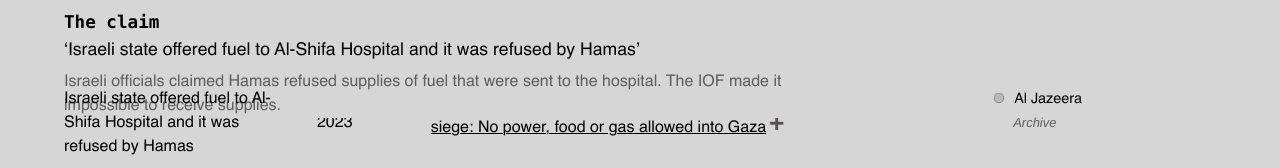
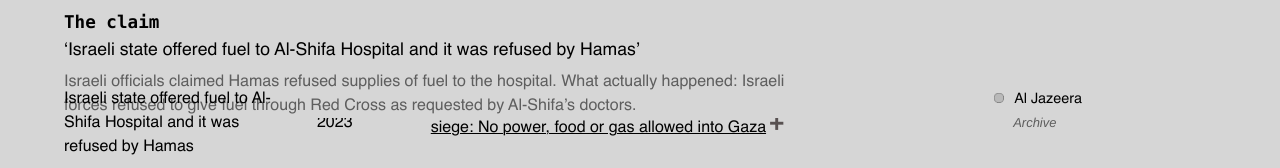
Before and after one commit to tamtzekin/hasbara-tracker, a React (Create React App) app: page /al-shifa-fuel in a window 1280 px wide. Shown: the part 287-455 px from the top of the page. Built offline with nearby package versions, Linux system fonts and the light colour scheme.

Commit message:
updated metadata (for link previews - link, msg, etc)

```diff
--- a/src/components/ClaimAlAhliAttacked.js
+++ b/src/components/ClaimAlAhliAttacked.js
@@ -358,7 +358,7 @@ export default function ClaimFortyBeheadedBabies() {
     <meta name="twitter:card" content="summary_large_image" />
     <meta name="twitter:site" content="@hasbaratracker" />
     <meta name="twitter:title" content="Claim: Al-Ahli Hospital was attacked by Palestinian rockets, not Israeli forces" />
-    <meta name="twitter:description" content="" />
+    <meta name="twitter:description" content="Israeli officials claim Israeli forces do not bomb hospitals, and that the Al-Shifa Hospital attack was a misfired rocket from the Palestinian resistance." />
     <meta name="twitter:image" content="/public/img/htlogo_twittercard.jpg" />
 </head>
 
--- a/src/components/ClaimAlShifaFuel.js
+++ b/src/components/ClaimAlShifaFuel.js
@@ -358,7 +358,7 @@ export default function ClaimFortyBeheadedBabies() {
     <meta name="twitter:card" content="summary_large_image" />
     <meta name="twitter:site" content="@hasbaratracker" />
     <meta name="twitter:title" content="Claim: Israeli state offered fuel to Al-Shifa Hospital and it was refused by Hamas" />
-    <meta name="twitter:description" content="Israeli officials claimed Hamas refused supplies of fuel that were sent to the hospital. The IOF made it impossible to receive supplies." />
+    <meta name="twitter:description" content="Israeli officials claimed Hamas refused supplies of fuel to the hospital. What actually happened: Israeli forces refused to give fuel through Red Cross as requested by Al-Shifa’s doctors." />
     <meta name="twitter:image" content="/public/img/htlogo_twittercard.jpg" />
 </head>
 
@@ -403,7 +403,7 @@ export default function ClaimFortyBeheadedBabies() {
                             The claim</div>
                         <div className="mobile:mt-0 mobile:text-xs laptop:text-md laptop:w-7/12 mb-2 mt-1">‘Israeli state offered fuel to Al-Shifa Hospital and it was refused by Hamas’</div>
                         <div className="mobile:text-xs mobile:mb-5 laptop:w-[60%] text-sm text-grey-faded mt-2 leading-6">
-                        Israeli officials claimed Hamas refused supplies of fuel that were sent to the hospital. The IOF made it impossible to receive supplies.
+                        Israeli officials claimed Hamas refused supplies of fuel to the hospital. What actually happened: Israeli forces refused to give fuel through Red Cross as requested by Al-Shifa’s doctors.
                     </div>
                     </div>
 
--- a/src/components/ClaimFortyBeheadedBabies.js
+++ b/src/components/ClaimFortyBeheadedBabies.js
@@ -350,7 +350,7 @@ export default function ClaimFortyBeheadedBabies() {
     <meta name="twitter:card" content="summary_large_image" />
     <meta name="twitter:site" content="@hasbaratracker" />
     <meta name="twitter:title" content="Claim: Forty beheaded babies" />
-    <meta name="twitter:description" content="Israeli soldiers claimed they found up to 40 decapitated or murdered babies in kibbutzes across occupied Palestine. This has been repeated by politicians and the media abroad." />
+    <meta name="twitter:description" content="Israeli officials claimed up to 40 babies were decapitated in kibbutzes following Operation Al-Aqsa Flood on 7 October, 2023. Versions of this fabrication have been repeated by politicians and the media globally." />
     <meta name="twitter:image" content="/public/img/htlogo_twittercard.jpg" />
 </head>
 
@@ -396,7 +396,7 @@ export default function ClaimFortyBeheadedBabies() {
             </div>
 
             <div className="mobile:text-xs mobile:mb-5 laptop:w-[60%] display:flex text-sm text-grey-faded mt-2 leading-6">
-                Israeli soldiers claimed they found up to 40 decapitated or murdered babies in kibbutzes across occupied Palestine. This has been repeated by politicians and the media abroad.
+                Israeli officials claimed up to 40 babies were decapitated in kibbutzes following Operation Al-Aqsa Flood on 7 October, 2023. Versions of this fabrication have been repeated by politicians and the media globally.
             </div>
         </div>
 
--- a/src/components/ClaimIsraeliDeniesChurchKilling.js
+++ b/src/components/ClaimIsraeliDeniesChurchKilling.js
@@ -358,7 +358,7 @@ export default function ClaimIsraeliDeniesChurchKilling() {
     <meta name="twitter:card" content="summary_large_image" />
     <meta name="twitter:site" content="@hasbaratracker" />
     <meta name="twitter:title" content="Claim: Israeli state denies killing mother and daughter seeking refuge in Gaza's Holy Family Parish" />
-    <meta name="twitter:description" content="" />
+    <meta name="twitter:description" content="In the days following the murder of Nahida Anton and her daughter Samar Anton at Gaza’s Catholic church by an Israeli sniper, representatives of the Israeli state gave different explanations: that the women were mistaken for ‘terrorists’ by Israeli forces, to denial of any Israeli involvement in the vicinity of the church, to suggestions the attack was by Palestinian resistance fighters, to claiming that they were targeting Hamas spotters at the church and did not hit the two women." />
     <meta name="twitter:image" content="/public/img/htlogo_twittercard.jpg" />
 </head>
 
--- a/src/components/data.js
+++ b/src/components/data.js
@@ -3,7 +3,7 @@ const summaries = [
     {
         // claimMainTitle: 'Forty beheaded babies',
         // claimSummary:
-        // 'Israeli soldiers claimed they found up to 40 decapitated or murdered babies in kibbutzes across occupied Palestine. This has been repeated by politicians and the media abroad.',
+        // 'Israeli officials claimed up to 40 babies were decapitated in kibbutzes following Operation Al-Aqsa Flood on 7 October, 2023. Versions of this fabrication have been repeated by politicians and the media globally.',
     },
 
     {
@@ -13,7 +13,7 @@ const summaries = [
 
     {
         // claimMainTitle: 'Israeli state offered fuel to Al-Shifa Hospital and it was refused by Hamas',
-        // claimSummary: 'Israeli officials claimed Hamas refused supplies of fuel that were sent to the hospital. The IOF made it impossible to receive supplies.',
+        // claimSummary: 'Israeli officials claimed Hamas refused supplies of fuel to the hospital. What actually happened: Israeli forces refused to give fuel through Red Cross as requested by Al-Shifa’s doctors.',
     },
 ]
 
```
